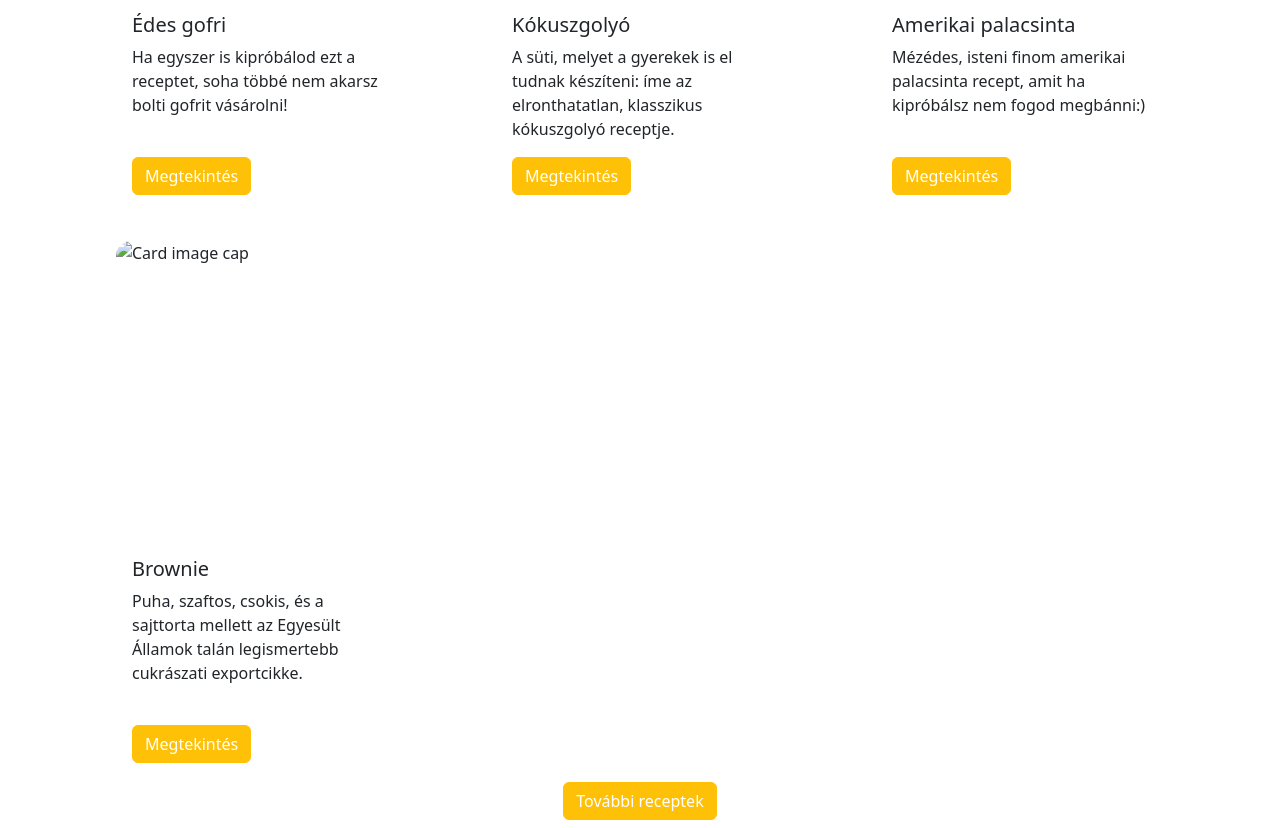
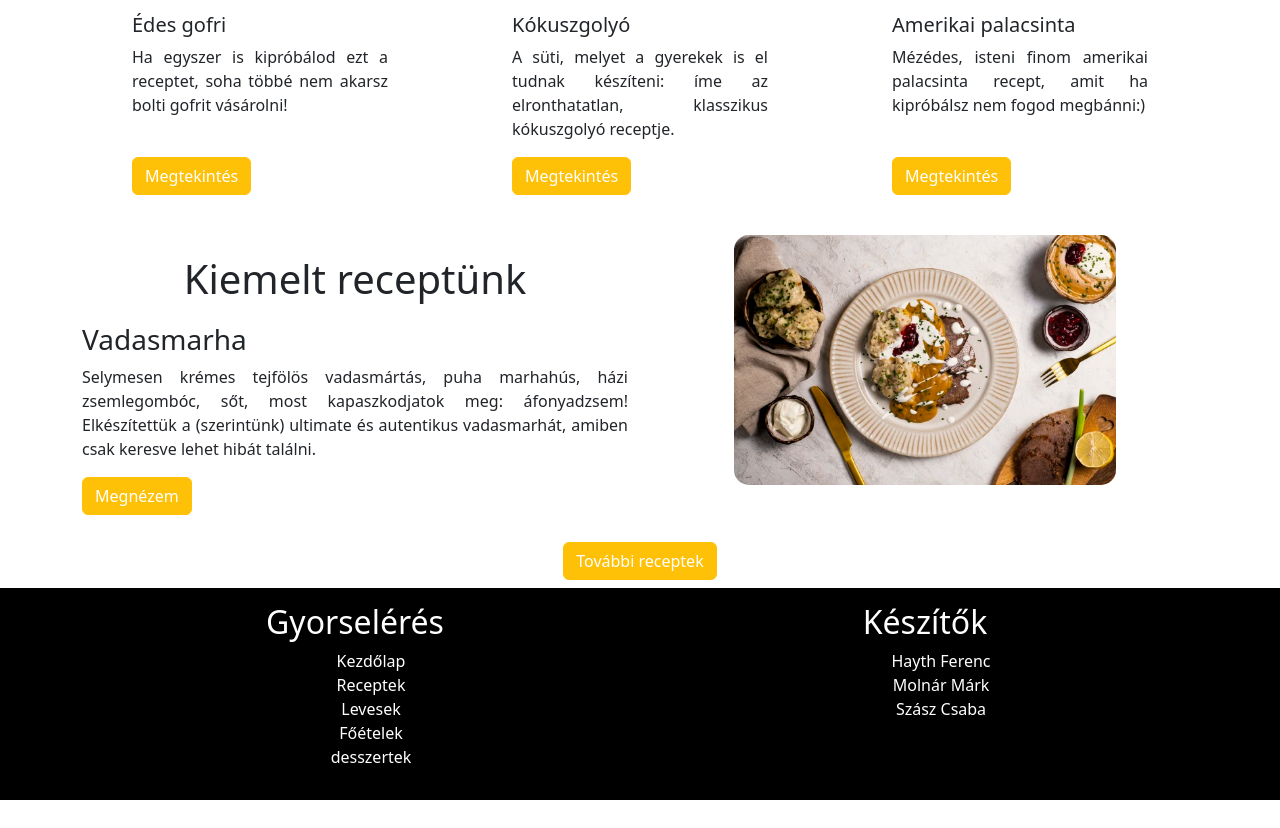
Before and after one commit to molmardo/Kedvenc_etelek_projekt, a plain HTML site: page index.html in a window 1280 px wide. Shown: the part 1277-2105 px from the top of the page. After the commit the page ends 2077 px from the top, so only its background shows below. Drawn offline with nearby package versions, Linux system fonts and the light colour scheme.

Commit message:
footer elkeszitve

```diff
--- a/css/style.css
+++ b/css/style.css
@@ -34,3 +34,39 @@ h1{
 h2{
     text-align: center;
 }
+
+
+p{
+    text-align: justify;
+}
+
+
+.kiemelt .img{
+    text-align: center;
+}
+
+.kiemelt img{
+    width: 70%;
+    border-radius: 15px;
+}
+
+footer{
+    background-color: #000;
+    color: #fff;
+    text-align: center;
+    padding: 15px;
+}
+
+footer ul{
+    list-style-type: none;
+}
+
+footer a{
+    text-decoration: none;
+    color: #fff;
+    transition: 0.2s;
+}
+
+footer a:hover{
+    color: rgb(142, 142, 142);
+}
--- a/index.html
+++ b/index.html
@@ -92,24 +92,56 @@
                 </div>
               </div>
         </div>
-        <div class="col-lg-4 col-md-6 col-sm-12">
-          <div class="card" style="width: 18rem;">
-              <img class="card-img-top" src="imgs/brownie.jpg" alt="Card image cap">
-              <div class="card-body">
-                <h5 class="card-title">Brownie</h5>
-                <p class="card-text">Puha, szaftos, csokis, és a sajttorta mellett az Egyesült Államok talán legismertebb cukrászati exportcikke.</p>
-                <br>
-                <a href="brownie.html" class="btn btn-warning ">Megtekintés</a>
-              </div>
-            </div>
+    </div>
+</article>
+
+<article class="container mt-4 mb-4 kiemelt">
+  <div class="row">
+    <div class="col-lg-6 col-sm-12">
+      <h1>Kiemelt receptünk</h1>
+      <h3>Vadasmarha</h3>
+      <p>Selymesen krémes tejfölös vadasmártás, puha marhahús, házi zsemlegombóc, sőt, most kapaszkodjatok meg: áfonyadzsem! Elkészítettük a (szerintünk) ultimate és autentikus vadasmarhát, amiben csak keresve lehet hibát találni.</p>
+
+      <a href="vadasmarha.html" class="btn btn-warning">Megnézem</a>
+    </div>
+    <div class="col-lg-6 col-sm-12">
+      <div class="img">
+        <img src="imgs/vadasmarha.webp" class="img-fluid" alt="">
       </div>
     </div>
+  </div>
 </article>
 
 <h2>
   <a href="receptek.html" class="btn btn-warning ">További receptek</a>
 </h2>
 
+
+<footer>
+  <div class="container">
+    <div class="row">
+      <div class="col-lg-6 col-sm-12">
+        <h2>Gyorselérés</h2>
+        <ul>
+          <li><a href="index.html">Kezdőlap</a></li>
+          <li><a href="receptek.html">Receptek</a></li>
+          <li><a href="receptek.html#levesek">Levesek</a></li>
+          <li><a href="receptek.html#foetelek">Főételek</a></li>
+          <li><a href="receptek.html#desszertek">desszertek</a></li>
+        </ul>
+      </div>
+      <div class="col-lg-6 col-sm-12">
+        <h2>Készítők</h2>
+        <ul>
+          <li>Hayth Ferenc</li>
+          <li>Molnár Márk</li>
+          <li>Szász Csaba</li>
+        </ul>
+      </div>
+    </div>
+  </div>
+</footer>
+
 </body>
 </html>
 <script src="https://cdn.jsdelivr.net/npm/bootstrap@5.2.1/dist/js/bootstrap.bundle.min.js" integrity="sha384-u1OknCvxWvY5kfmNBILK2hRnQC3Pr17a+RTT6rIHI7NnikvbZlHgTPOOmMi466C8" crossorigin="anonymous"></script>
```
